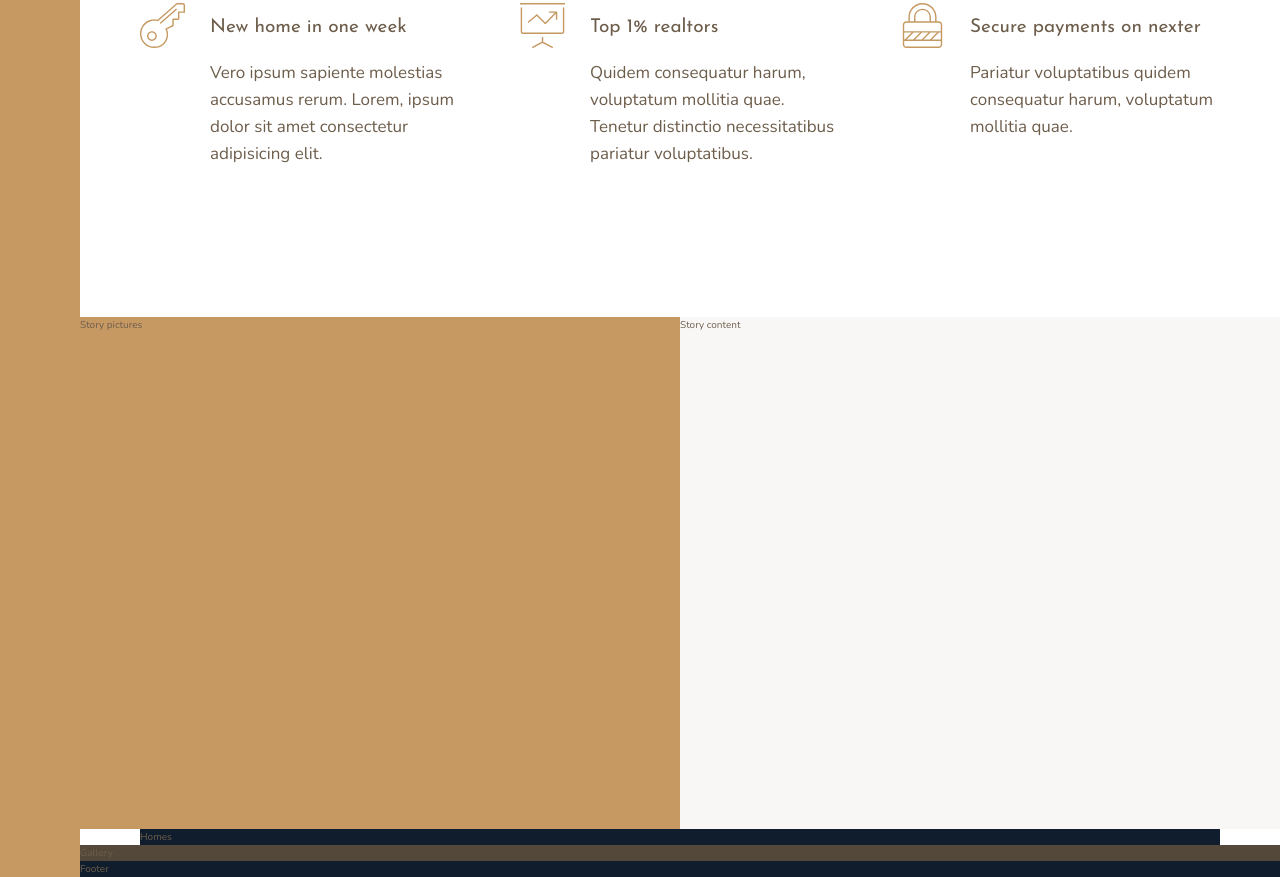
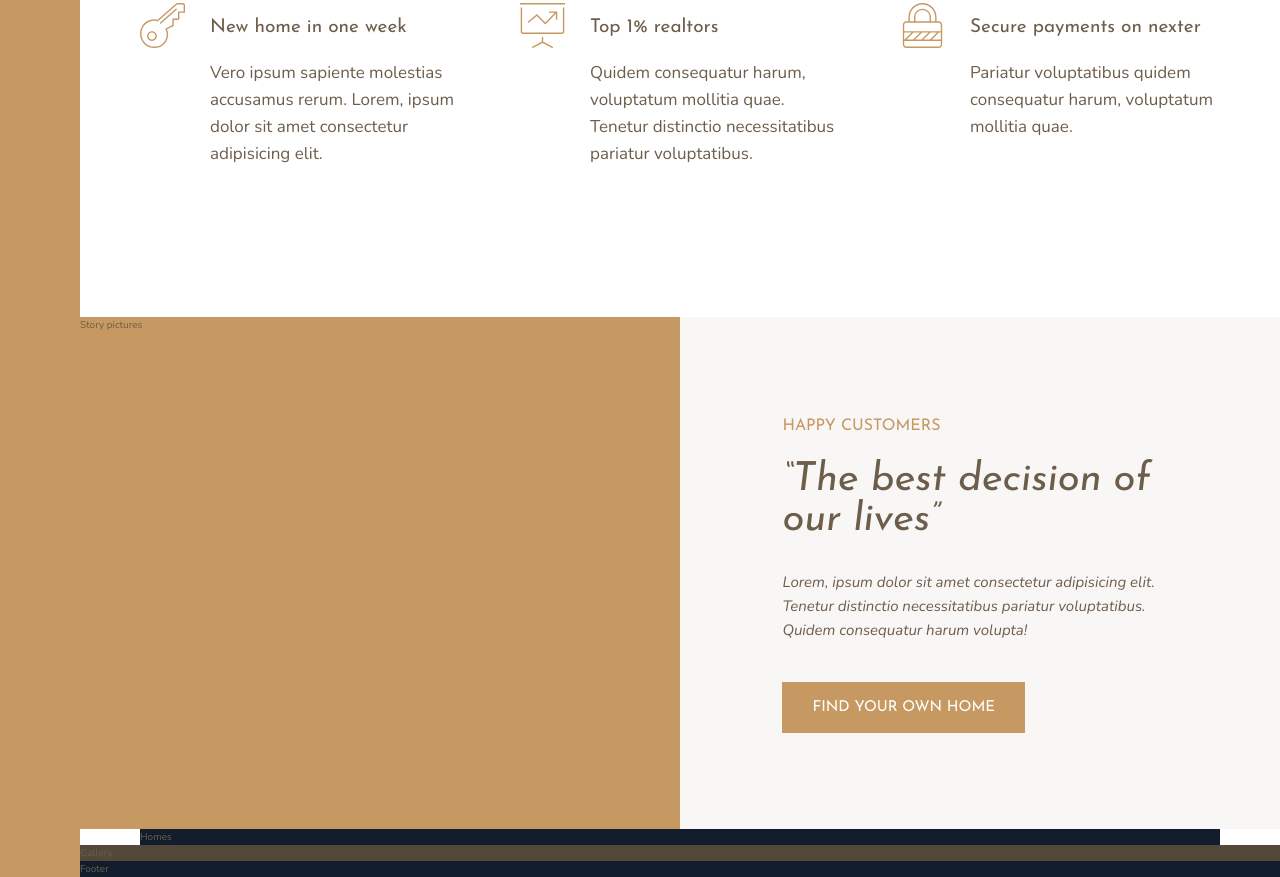
Before and after one commit to NiloofarMahmoodian/nexter, a website: page index.html in a window 1280 px wide. Shown: the part 991-1868 px from the top of the page. Drawn offline with nearby package versions, Linux system fonts and the light colour scheme; files that its build step writes are made by us from their sources.

Commit message:
Build the story section

```diff
--- a/index.html
+++ b/index.html
@@ -99,7 +99,16 @@
     </div>
 
     <div class="story__content">
-      Story content
+      <h3 class="heading-3 mb-sm">Happy Customers</h3>
+      <h2 class="heading-2 heading-2--dark mb-md">
+        &ldquo;The best decision of our lives&rdquo;
+      </h2>
+      <p class="story__text">
+        Lorem, ipsum dolor sit amet consectetur adipisicing elit. Tenetur
+        distinctio necessitatibus pariatur voluptatibus. Quidem consequatur
+        harum volupta!
+      </p>
+      <button class="btn">Find your own home</button>
     </div>
 
     <section class="homes">
--- a/sass/_story.scss
+++ b/sass/_story.scss
@@ -7,5 +7,24 @@
   &__content {
     background-color: $color-grey-light-1;
     grid-column: col-start 5 / full-end;
+
+    padding: 6rem 8vw;
+
+    display: flex;
+    flex-direction: column;
+    justify-content: center;
+    align-items: flex-start;
+
+    /*
+    display: grid;
+    align-items: center;
+    justify-items: start;
+    */
+  }
+
+  &__text {
+    font-size: 1.5rem;
+    font-style: italic;
+    margin-bottom: 4rem;
   }
 }
--- a/sass/_typography.scss
+++ b/sass/_typography.scss
@@ -8,10 +8,23 @@
 
 .heading-2 {
   @extend %heading;
+  font-size: 4rem;
+  font-style: italic;
+  line-height: 1;
+
+  &--light {
+    color: color-grey-light-1;
+  }
+  &--dark {
+    color: color-grey-dark-1;
+  }
 }
 
 .heading-3 {
   @extend %heading;
+  font-size: 1.6rem;
+  color: $color-primary;
+  text-transform: uppercase;
 }
 
 .heading-4 {
@@ -25,3 +38,33 @@
     color: color-grey-dark-1;
   }
 }
+
+.btn {
+  background-color: $color-primary;
+  color: #ffffff;
+  border: none;
+  border-radius: 0;
+  font-family: $font-display;
+  font-size: 1.5rem;
+  text-transform: uppercase;
+  padding: 1.8rem 3rem;
+  cursor: pointer;
+  transition: all 0.2s;
+
+  &:hover {
+    background-color: $color-primary-dark;
+  }
+}
+
+.mb-sm {
+  margin-bottom: 2rem;
+}
+.mb-md {
+  margin-bottom: 3rem;
+}
+.mb-lg {
+  margin-bottom: 4rem;
+}
+.mb-hg {
+  margin-bottom: 8rem;
+}
```
